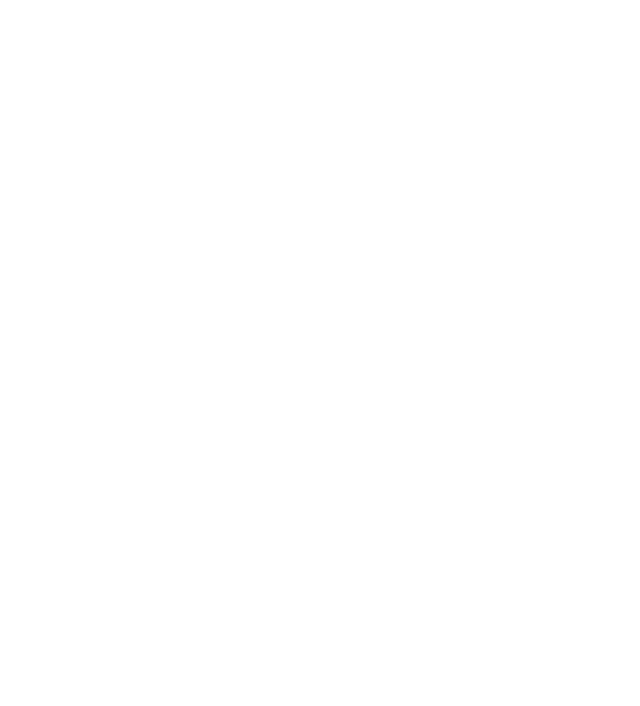
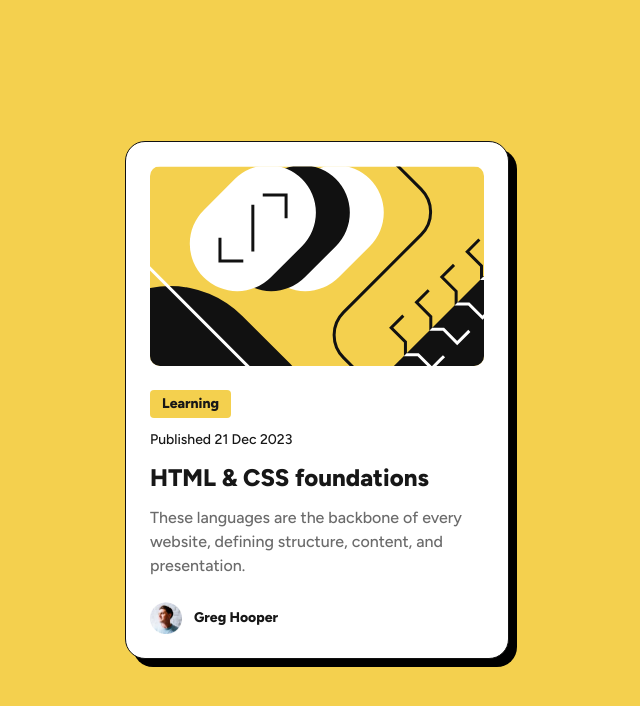
Before and after one commit to tloyan/frontendmentor-blog-preview-card, a Next.js app: page / in a window 1280 px wide. Shown: the top 706 px of the page, without its empty margins (323-963 px from the left). Built offline with nearby package versions, Linux system fonts and the light colour scheme.

Commit message:
add component Card

```diff
--- /dev/null
+++ b/app/components/Card.tsx
@@ -0,0 +1,75 @@
+import Image from "next/image";
+
+export interface CardType {
+  title: string;
+  description: string;
+  publishDate: Date;
+  img: {
+    src: string;
+  };
+  tags: string[];
+  author: {
+    name: string;
+    img: {
+      src: string;
+    };
+  };
+}
+
+export function Card({
+  title,
+  description,
+  tags,
+  publishDate,
+  img,
+  author,
+}: CardType) {
+  const date = publishDate.toLocaleDateString("en-GB", {
+    day: "numeric",
+    month: "short",
+    year: "numeric",
+  });
+  return (
+    <div className="w-full max-w-[327px] space-y-6 rounded-[20px] border border-gray-950 bg-white p-6 shadow-[8px_8px_0_#000000] sm:max-w-96">
+      <div className="relative h-[200px] w-full overflow-hidden rounded-[10px]">
+        <Image
+          className="absolute ml-[-31px] max-w-none sm:ml-0"
+          src={img.src}
+          alt="illustration"
+          height={200}
+          width={336}
+        />
+      </div>
+
+      <div className="space-y-3">
+        <div className="flex flex-row flex-wrap gap-2">
+          {tags.map((tag: string) => (
+            <div
+              key={tag}
+              className="rounded bg-yellow px-3 py-[4px] text-xs font-bold hover:cursor-pointer sm:text-sm"
+            >
+              <p>{tag}</p>
+            </div>
+          ))}
+        </div>
+        <p className="text-xs sm:text-sm">Published {date}</p>
+        <p className="text-xl font-bold hover:cursor-pointer hover:text-yellow sm:text-2xl">
+          {title}
+        </p>
+        <p className="text-sm text-gray-500 sm:text-base">{description}</p>
+      </div>
+
+      <div className="flex items-center space-x-3 hover:cursor-pointer hover:text-yellow">
+        <div className="w-8">
+          <Image
+            src={author.img.src}
+            alt="image profil"
+            width={64}
+            height={64}
+          />
+        </div>
+        <p className="text-sm font-bold">{author.name}</p>
+      </div>
+    </div>
+  );
+}
--- a/app/globals.css
+++ b/app/globals.css
@@ -17,7 +17,7 @@
 body {
   color: var(--foreground);
   background: var(--background);
-  font-family: Arial, Helvetica, sans-serif;
+  font-family: var(--font-figtree), Arial, Helvetica, sans-serif;
 }
 
 @layer utilities {
@@ -25,3 +25,9 @@
     text-wrap: balance;
   }
 }
+
+@layer base {
+  body {
+    @apply text-gray-950;
+  }
+}
--- a/app/layout.tsx
+++ b/app/layout.tsx
@@ -2,10 +2,10 @@
 import { Figtree } from "next/font/google";
 
 const figtree = Figtree({
-  weight: ['500', '800'],
+  weight: ["500", "800"],
   subsets: ["latin"],
-  variable: "--font-figtree"
-})
+  variable: "--font-figtree",
+});
 
 export default function RootLayout({
   children,
@@ -13,8 +13,8 @@
   children: React.ReactNode;
 }>) {
   return (
-    <html lang="en">
-      <body className={`${figtree.variable} antialiased`}>
+    <html lang="en" className="h-full">
+      <body className={`${figtree.variable} h-full antialiased`}>
         {children}
       </body>
     </html>
--- a/app/page.tsx
+++ b/app/page.tsx
@@ -1,5 +1,28 @@
+import { Card, CardType } from "@/app/components/Card";
+
+const data: CardType = {
+  title: "HTML & CSS foundations",
+  description:
+    "These languages are the backbone of every website, defining structure, content, and presentation.",
+  publishDate: new Date("2023-12-21"),
+  img: {
+    src: "/illustration-article.svg",
+  },
+  tags: ["Learning"],
+  author: {
+    name: "Greg Hooper",
+    img: {
+      src: "/image-avatar.webp",
+    },
+  },
+};
+
 export default function Home() {
   return (
-    <div></div>
+    <main className="min-h-full bg-yellow px-4 w-full h-full">
+      <div className="w-full h-full flex items-center justify-center">
+        <Card {...data} />
+      </div>
+    </main>
   );
 }
--- a/tailwind.config.ts
+++ b/tailwind.config.ts
@@ -11,25 +11,25 @@
       fontFamily: {
         sans: 'var(--font-figtree)'
       },
-      fontSize: {
-        '2xl': ['1.5rem', {
-          lineHeight: '150%',
-          fontWeight: '800'
-        }],
-        base: ['1rem', {
-          lineHeight: '150%',
-          fontWeight: '500'
-        }],
-        sm: ['.875rem', {
-          lineHeight: '150%',
-          fontWeight: '500'
-        }]
-      },
+      // fontSize: {
+      //   '2xl': ['1.5rem', {
+      //     lineHeight: '150%',
+      //     fontWeight: '800'
+      //   }],
+      //   base: ['1rem', {
+      //     lineHeight: '150%',
+      //     fontWeight: '500'
+      //   }],
+      //   sm: ['.875rem', {
+      //     lineHeight: '150%',
+      //     fontWeight: '500'
+      //   }]
+      // },
       colors: {
         yellow: "#F4D04E",
         gray: {
           950: "#111111",
-          500: "6B6B6B6"
+          500: "#6B6B6B"
         },
         white: "#FFFFFF"
       },
```
